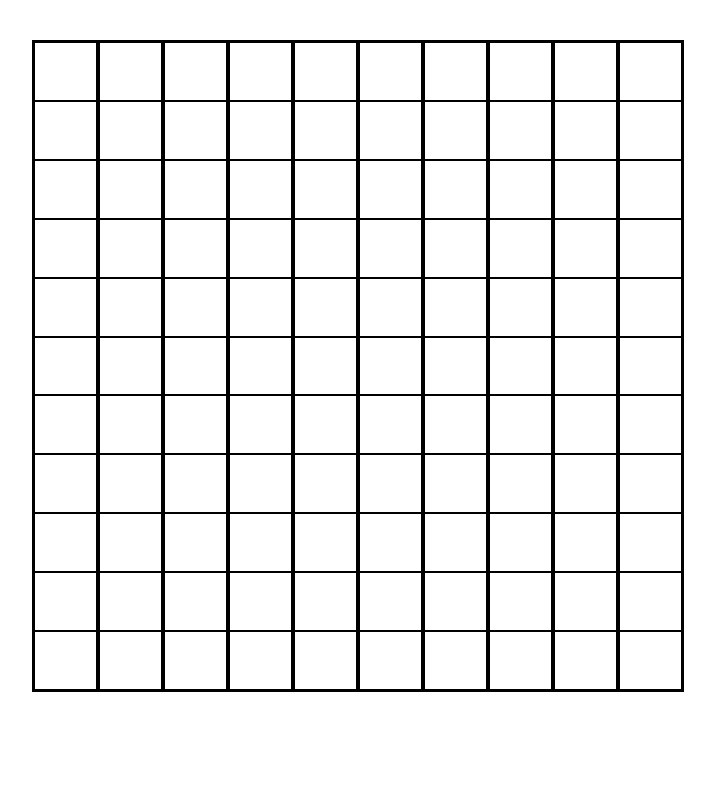
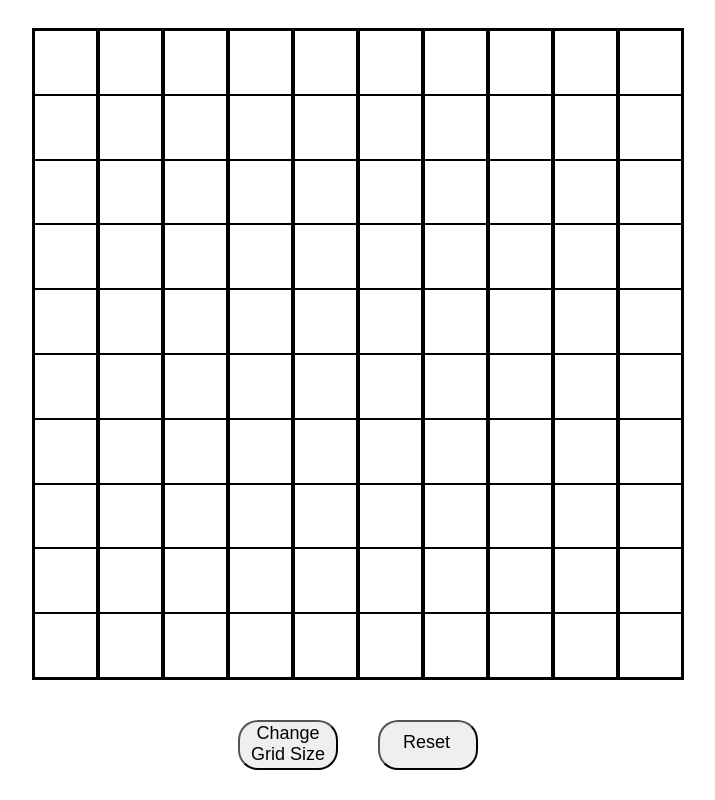
Before and after one commit to SamBillingsley/etch-a-sketch, a plain HTML site: page index.html in a window 1280 px wide. Shown: the whole page, without its empty margins (282-997 px from the left). Drawn offline with Linux system fonts and the light colour scheme.

Commit message:
add reset button and grid size button

```diff
--- a/index.html
+++ b/index.html
@@ -10,5 +10,11 @@
   </head>
   <body>
     <div id="container"></div>
+    <div id="btnContainer">
+      <button class="button" id="gridSizeBtn" onclick="getGridSize(size, rows)">
+        Change Grid Size
+      </button>
+      <button class="button" id="resetBtn" onclick="resetBtn()">Reset</button>
+    </div>
   </body>
 </html>
--- a/javascript.js
+++ b/javascript.js
@@ -1,6 +1,5 @@
 const container = document.querySelector("#container");
 
-//Create prompt to determine size with a maximum of 100
 let size = 10;
 
 // Create function to display grid
@@ -8,11 +7,65 @@ function getSize(size) {
   for (let i = 0; i < size; i++) {
     let columns = document.createElement("div");
     container.appendChild(columns).className = "columns";
-    for (let i = 0; i <= size; i++) {
+    for (let i = 0; i < size; i++) {
       let rows = document.createElement("div");
       columns.appendChild(rows).className = "rows";
+      rows.style.backgroundColor = "white";
     }
   }
 }
 
 getSize(size);
+
+// Create a function to draw on grid
+const rows = document.querySelectorAll(".rows");
+
+function draw(rows) {
+  for (let i = 0; i < rows.length; i++) {
+    rows[i].addEventListener("mouseover", mouseOver);
+    rows[i].addEventListener("mouseout", mouseOut);
+    function mouseOver() {
+      rows[i].style.backgroundColor = "black";
+    }
+
+    function mouseOut() {
+      rows[i].style.backgroundColor = "black";
+    }
+  }
+}
+
+draw(rows);
+
+// Create prompt to determine size with a maximum of 100
+
+function resetGrid() {
+  const columns = document.querySelectorAll(".columns");
+  for (let i = 0; i < columns.length; i++) {
+    columns[i].remove();
+  }
+}
+
+function getGridSize(size) {
+  resetGrid();
+  let gridSizeUserInput = prompt(
+    "Please provide a number above 0 but less than 100."
+  );
+
+  if (gridSizeUserInput < 1 || gridSizeUserInput > 100) {
+    alert("Only provide a number between 1 and 100.");
+    getGridSize(size);
+  }
+
+  size = gridSizeUserInput;
+  getSize(size);
+  const rows = document.querySelectorAll(".rows");
+  draw(rows);
+}
+
+// Create reset button
+function resetBtn() {
+  resetGrid();
+  getSize(size);
+  const rows = document.querySelectorAll(".rows");
+  draw(rows);
+}
--- a/styles.css
+++ b/styles.css
@@ -4,6 +4,9 @@
   margin: 40px;
   width: 650px;
   height: 650px;
+  margin-left: auto;
+  margin-right: auto;
+  margin-top: 20px;
   /* width: 100vw;
   height: 100vh; */
 }
@@ -22,11 +25,30 @@
 }
 
 body {
-  margin: 0;
   display: flex;
+  justify-content: center;
+  flex-direction: column;
+}
+
+.button {
+  border-radius: 20px;
+  width: 100px;
+  height: 50px;
+  display: flex;
+  align-self: center;
+  font-size: large;
+  text-align: center;
+  margin: 20px;
+  margin-top: 0px;
+}
+
+#btnContainer {
+  display: flex;
+  flex-direction: row;
   justify-content: center;
 }
 
-.rows:hover {
-  background-color: black;
+#resetBtn {
+  padding: 10px;
+  padding-left: 23px;
 }
```
